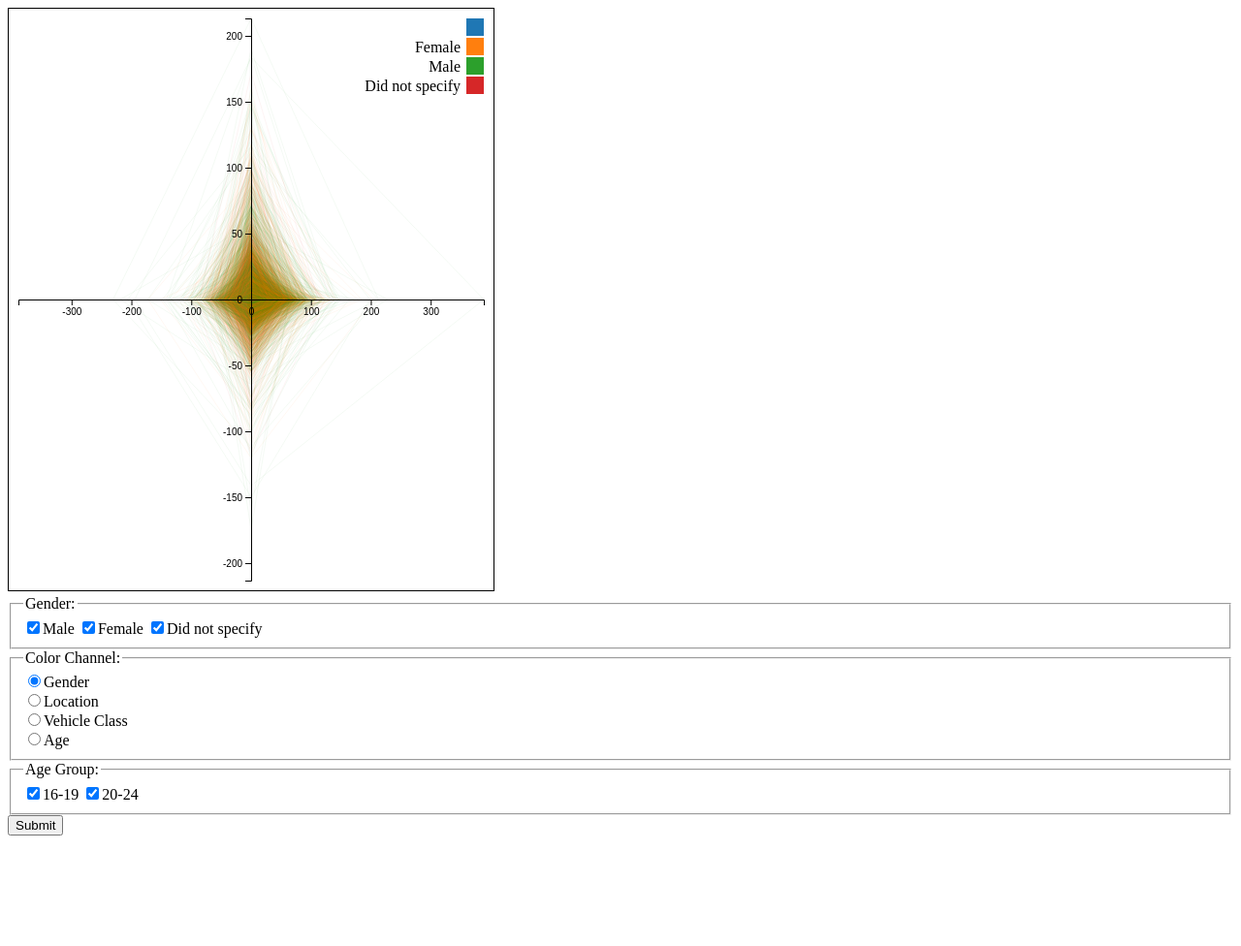
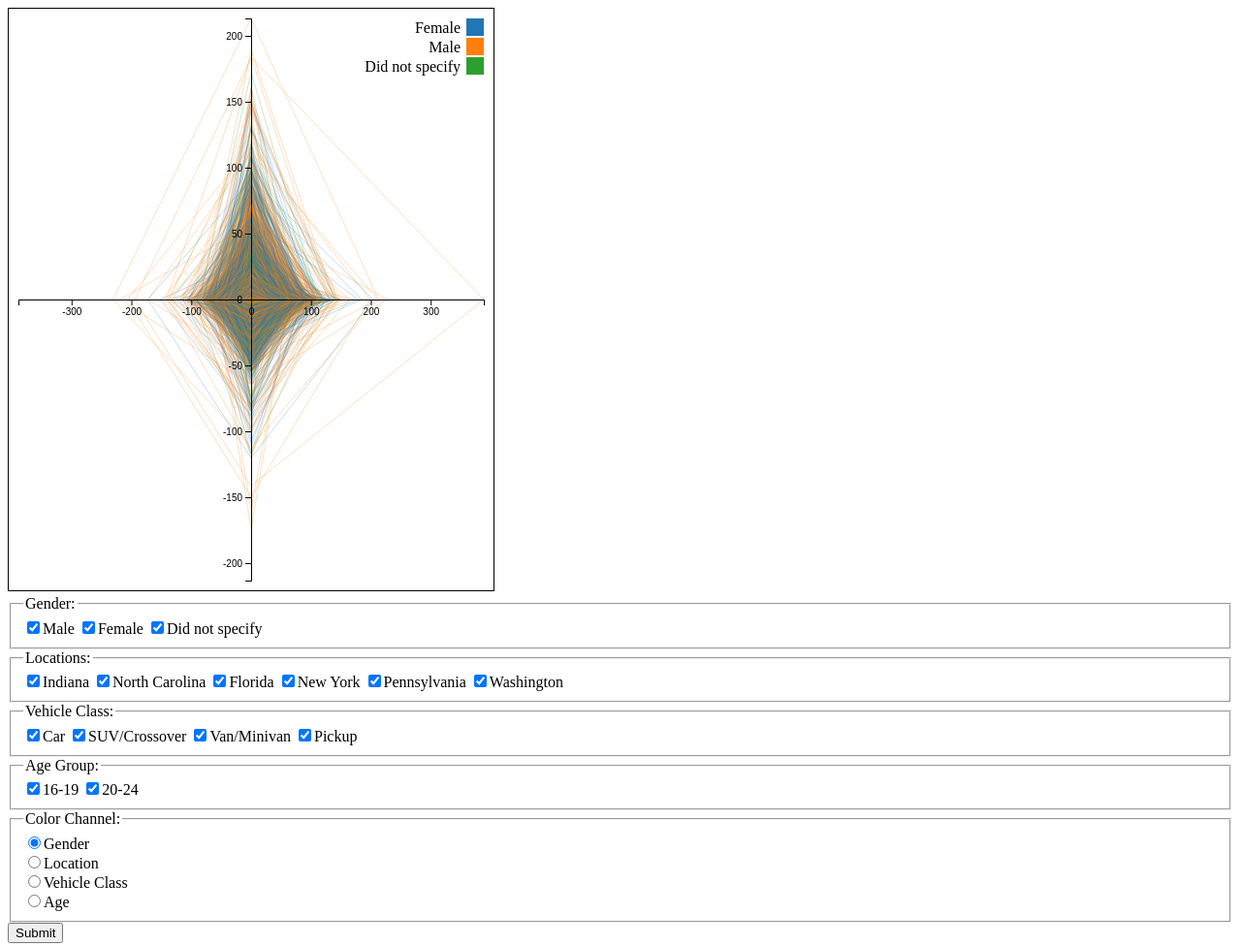
Before and after one commit to MHassanNadeem/InfoViz, a plain HTML site: page index.html in a window 1280 px wide. Shown: the whole page at 97% size. Before the commit the page ends 870 px from the top, so only its background shows below. Drawn offline with nearby package versions, Linux system fonts and the light colour scheme.

Commit message:
form working except for age

```diff
--- a/index.html
+++ b/index.html
@@ -1,4 +1,6 @@
 <!-- https://github.com/d3/d3/blob/master/CHANGES.md -->
+<!-- http://bl.ocks.org/weiglemc/6185069 -->
+<!-- http://bl.ocks.org/d3noob/38744a17f9c0141bcd04 -->
 <!-- https://stackoverflow.com/questions/29785238/d3-difference-between-ordinal-and-linear-scales -->
 
 <!DOCTYPE html>
@@ -21,7 +23,7 @@
 <script type="text/javascript">
 // Global Variables
 var data = null;
-
+var colormap = d3.scaleOrdinal(d3.schemeCategory10);
 
 // Set the dimensions of the canvas / graph
 var margin = {top: 10, right: 10, bottom: 10, left: 10},
@@ -92,17 +94,11 @@ function getPolyLine(a,b,c,d){
     return line
 }
 
-colormap = d3.scaleOrdinal(d3.schemeCategory10);
-function getColor(x){
-    return colormap(x);
-}
-
 d3.csv("data_full.csv").then(
 // d3.csv("data.csv").then(
     function(csv_data){
         data = csv_data;
         console.log(data);
-        console.log( getColor() );
 
         y_min = -d3.max(data, d => +d.Deccel_Measure)
         y_max = d3.max(data, d =>  +d.Accel_Measure)
@@ -130,9 +126,58 @@ d3.csv("data_full.csv").then(
             .attr("class", "y axis")
             .attr("transform", "translate(" + width/2 + ",0)")
             .call(yAxis);
+    }
+)
+
+function render(data, color){
+    colormap = d3.scaleOrdinal(d3.schemeCategory10);
+
+    svg.selectAll('.plot').remove();
+    var plot = svg.append("g").attr("class", "plot");
+
+    var g = plot.selectAll("plot")
+        .data(data)
+        .enter()
+        .append("g")
+
+        g.append("polyline")
+            .attr("points", data => getPolyLine(+data.Accel_Measure, +data.LatPos_Measure, +data.Deccel_Measure, +data.LatNeg_Measure))
+            .attr("fill", "none")
+            .attr("stroke", data => colormap(data[color]))
+            .attr('opacity', 0.5)
+            .attr('stroke-width', 0.5)
+            // .on('mouseover', function(node){
+            //     console.log('Mouse Over')
+            //     d3.select(this)
+            //     .attr("stroke", 'red')
+            //     .attr('opacity', 0.5)
+            //     .attr('stroke-width', 1)
+            // })
+            // .on('mouseout', function(node){
+            //     d3.select(this)
+            //     .attr("stroke", 'black')
+            //     .attr('opacity', 0.1)
+            //     .attr('stroke-width', 0.5)
+            // });
+
+        // Highlight
+        g.append("polyline")
+            .attr("points", data => getPolyLine(+data.Accel_Measure, +data.LatPos_Measure, +data.Deccel_Measure, +data.LatNeg_Measure))
+            .attr("fill", "none")
+            .attr("stroke", data => colormap(data[color]))
+            .attr('opacity', 0)
+            .attr('stroke-width', 4)
+            .on('mouseover', function(node){
+                d3.select(this)
+                .attr('opacity', 0.9)
+            })
+            .on('mouseout', function(node){
+                d3.select(this)
+                .attr('opacity', 0)
+            });
 
         // Draw Legend
-        var legend = svg.selectAll(".legend")
+        var legend = plot.selectAll(".legend")
             .data(colormap.domain())
             .enter().append("g")
             .attr("class", "legend")
@@ -151,69 +196,61 @@ d3.csv("data_full.csv").then(
             .attr("y", 9)
             .attr("dy", ".35em")
             .style("text-anchor", "end")
-            .text(function(d) { return d;})
-
-    }
-)
-
-function render(data){
-    var g = svg.selectAll("polyline")
-        .data(data)
-        .enter()
-        .append("g")
-
-        g.append("polyline")
-            .attr("points", data => getPolyLine(+data.Accel_Measure, +data.LatPos_Measure, +data.Deccel_Measure, +data.LatNeg_Measure))
-            .attr("fill", "none")
-            .attr("stroke", data => getColor(data.Gender))
-            .attr('opacity', 0.1)
-            .attr('stroke-width', 0.5)
-            .on('mouseover', function(node){
-                console.log('Mouse Over')
-                d3.select(this)
-                .attr("stroke", 'red')
-                .attr('opacity', 0.5)
-                .attr('stroke-width', 1)
-                // d3.select(this).classed("highlight", true);
-                // d3.select("#detail").html(node.Born)
-            })
-            .on('mouseout', function(node){
-                d3.select(this)
-                .attr("stroke", 'black')
-                .attr('opacity', 0.1)
-                .attr('stroke-width', 0.5)
-            });
-
-        g.append("polyline")
-            .attr("points", data => getPolyLine(+data.Accel_Measure, +data.LatPos_Measure, +data.Deccel_Measure, +data.LatNeg_Measure))
-            .attr("fill", "none")
-            .attr("stroke", 'red')
-            .attr('opacity', 0)
-            .attr('stroke-width', 3)
-            .on('mouseover', function(node){
-                d3.select(this)
-                .attr('opacity', 0.5)
-            })
-            .on('mouseout', function(node){
-                d3.select(this)
-                // .attr("stroke", 'black')
-                .attr('opacity', 0)
-                // .attr('stroke-width', 0.5)
-            });
+            .text( d => d);
 }
 
 function readFormRender() {
     var form = new FormData(document.getElementById("myForm"));
 
-    gender = form.getAll('GenderChoices')
-    age = form.getAll('AgeChoices')
+    genders = form.getAll('GenderChoices')
+    ages = form.getAll('AgeChoices')
+    vecicles = form.getAll('VehicleChoices')
+    locations = form.getAll('LocChoices')
     color = form.get('color')
 
-    console.log( gender )
-    console.log( age )
-    console.log( color )
+    function filter_func(elem){
+        var match = 0;
+        for (i = 0; i < genders.length; i++) {
+            if((elem.Gender === genders[i])){
+                match++;
+                break;
+            }
+        }
 
-    render(data);
+        if(match != 1) return false;
+
+        for (i = 0; i < vecicles.length; i++) {
+            if((elem.VehicleClass === vecicles[i])){
+                match++;
+                break;
+            }
+        }
+
+        if(match != 2) return false;
+
+        for (i = 0; i < locations.length; i++) {
+            if((elem.LocationCode === locations[i])){
+                match++;
+                break;
+            }
+        }
+
+        if(match != 3) return false;
+
+        return true;
+    }
+
+    filtered_data = data.filter( e => filter_func(e) );
+
+    // console.log(filtered_data)
+
+    // console.log( genders )
+    // console.log( locations )
+    // console.log( vecicles )
+    // console.log( ages )
+    // console.log( color )
+
+    render(filtered_data, color);
 }
 
 </script>
@@ -228,6 +265,34 @@ function readFormRender() {
         <br>
        </fieldset>
 
+       <fieldset>
+        <legend>Locations:</legend>
+        <input type="checkbox" name="LocChoices" value="Indiana" checked>Indiana
+        <input type="checkbox" name="LocChoices" value="North Carolina" checked>North Carolina
+        <input type="checkbox" name="LocChoices" value="Florida" checked>Florida
+        <input type="checkbox" name="LocChoices" value="New York" checked>New York
+        <input type="checkbox" name="LocChoices" value="Pennsylvania" checked>Pennsylvania
+        <input type="checkbox" name="LocChoices" value="Washington" checked>Washington
+        <br>
+       </fieldset>
+
+       <fieldset>
+        <legend>Vehicle Class:</legend>
+        <input type="checkbox" name="VehicleChoices" value="Car" checked>Car
+        <input type="checkbox" name="VehicleChoices" value="SUV/Crossover" checked>SUV/Crossover
+        <input type="checkbox" name="VehicleChoices" value="Van/Minivan" checked>Van/Minivan
+        <input type="checkbox" name="VehicleChoices" value="Pickup" checked>Pickup
+        <br>
+       </fieldset>
+
+
+       <fieldset>
+        <legend>Age Group:</legend>
+        <input type="checkbox" name="AgeChoices" value="16-19" checked>16-19
+        <input type="checkbox" name="AgeChoices" value="20-24" checked>20-24
+        <br>
+       </fieldset>
+
         <fieldset>
         <legend>Color Channel:</legend>
           <input type="radio" value="Gender" name="color" checked>Gender<br>
@@ -236,13 +301,6 @@ function readFormRender() {
           <input type="radio" value="AgeRange" name="color">Age<br>
         </fieldset>
 
-        <fieldset>
-        <legend>Age Group:</legend>
-        <input type="checkbox" name="AgeChoices" value="16-19" checked>16-19
-        <input type="checkbox" name="AgeChoices" value="20-24" checked>20-24
-        <br>
-       </fieldset>
-
         <input type="button" value="Submit" onclick="readFormRender()">
       </form>
 </div>
```
